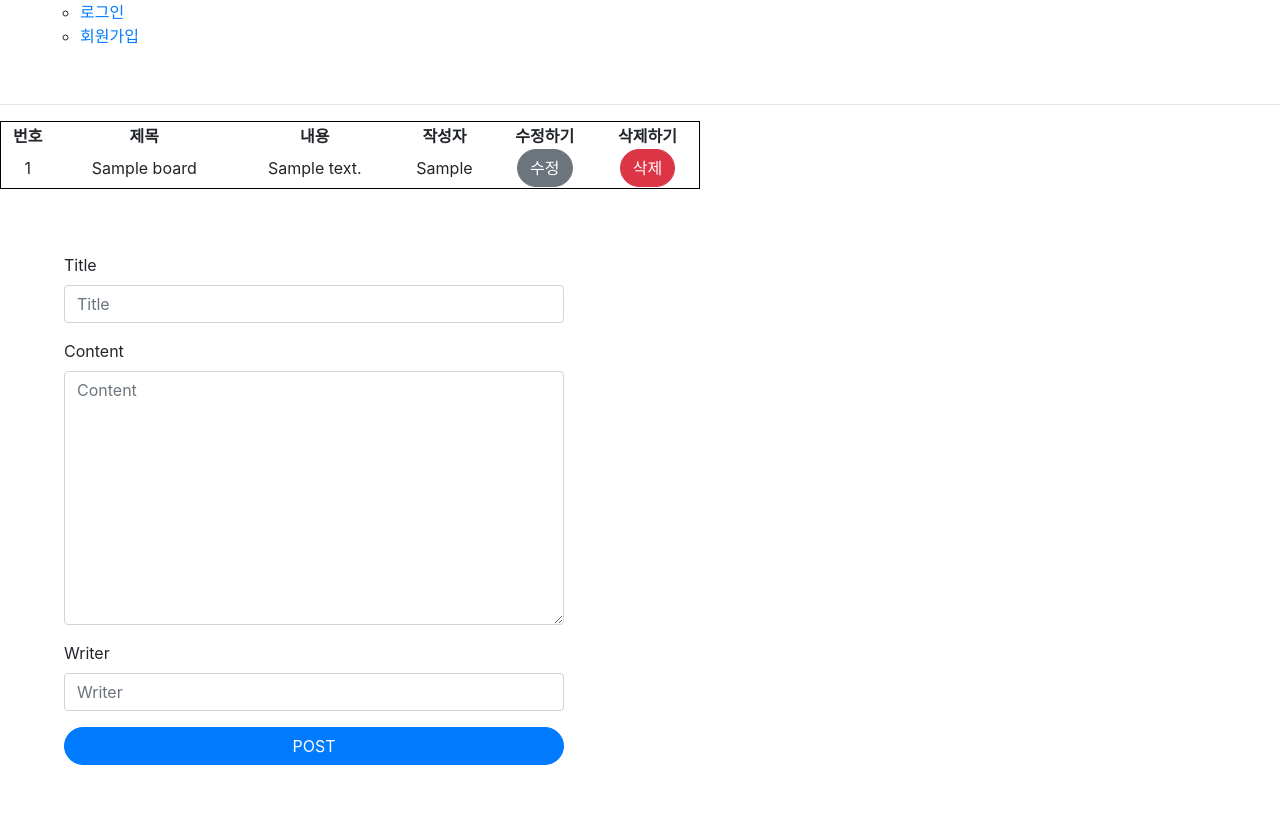
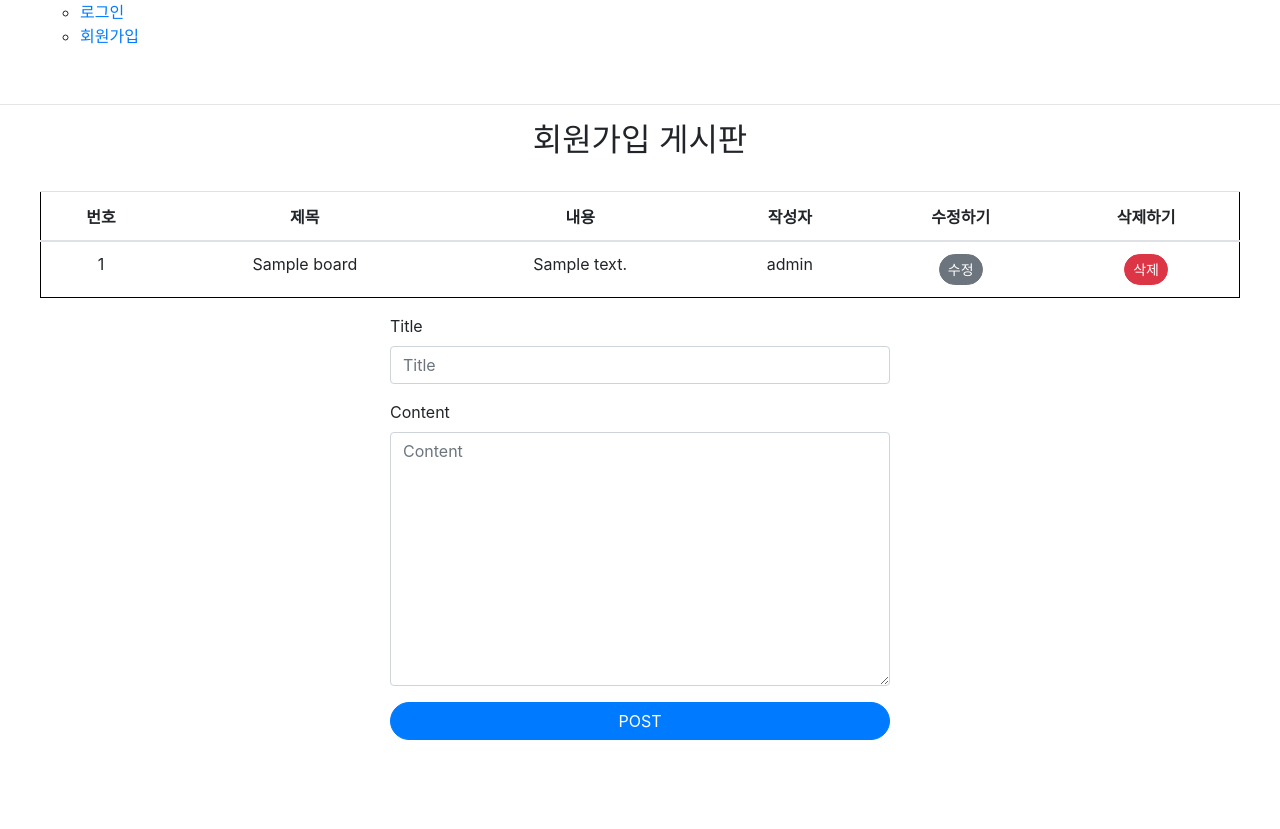
Before and after one commit to seokjr/AIcapston2, a Django app: page / in a window 1280 px wide. After the commit the page ends 740 px from the top, so only its background shows below. Run offline with Django 4.2, Linux system fonts and the light colour scheme; data comes from the database, SQL or seed files in the repository; tables that the repository leaves empty hold one stand-in row (values such as "Sample post"); some libraries are stand-ins or nearby versions.

Commit message:
user별로 받을 수 있게

```diff
--- a/accounts/urls.py
+++ b/accounts/urls.py
@@ -6,5 +6,4 @@ urlpatterns = [
     path('home/login/', login, name='login'),
     path('home/logout/', logout, name='logout'),
     path('home/', home, name='home'),
-    path('signup2/', signup2, name='signup2'),
 ]
--- a/blog/forms.py
+++ b/blog/forms.py
@@ -5,4 +5,4 @@ from .models import *
 class BoardForm(ModelForm):
     class Meta:
         model = Board
-        fields = ['title', 'content', 'writer']
+        fields = ['title', 'content']
--- a/blog/models.py
+++ b/blog/models.py
@@ -13,4 +13,4 @@ class Post(models.Model):
 class Board(models.Model):
     title = models.CharField(max_length=20, null=True)
     content = models.TextField()
-    writer = models.CharField(max_length=20, null=True)
+    user = models.ForeignKey(User, on_delete=models.DO_NOTHING, null=True)
--- a/blog/templates/board.html
+++ b/blog/templates/board.html
@@ -1,10 +1,12 @@
 {% extends 'base.html' %}
 {% load bootstrap4 %}
 {% block content %}
-{% if board %}
-    <table style="text-align:center; width:700px; border:1px solid black;">
+<div style="width:1200px; margin:0px auto;">
+    <h2 style="text-align:center;">회원가입 게시판</h2><br>
+    {% if board %}
+    <table style="text-align:center; width:1200px; border:1px solid black;" class="table">
         <thead>
-            <tr>
+            <tr class="th_color">
                 <th>번호</th>
                 <th>제목</th>
                 <th>내용</th>
@@ -15,23 +17,24 @@
         </thead>
             {% for board_list in board %}
             <tbody>
-                <tr>
+                <tr class="td_color" >
                     <td>{{ board_list.pk }}</td>
                     <td>{{ board_list.title }}</td>
                     <td>{{ board_list.content }}</td>
-                    <td>{{ board_list.writer }}</td>
-                    <td><button class="btn btn-secondary rounded-pill" onclick="location.href='/edit/{{board_list.pk}}'">수정</button></td>
-                    <td><button class="btn btn-danger rounded-pill" onclick="location.href='/delete/{{board_list.pk}}'">삭제</button></td>
+                    <td>{{ board_list.user }}</td>
+                    <td><button class="btn btn-secondary btn-sm rounded-pill" onclick="location.href='/edit/{{board_list.pk}}'">수정</button></td>
+                    <td><button class="btn btn-danger btn-sm rounded-pill" onclick="location.href='/delete/{{board_list.pk}}'">삭제</button></td>
                 </tr>
             </tbody>
             {% endfor %}
     </table>
-{% endif %}
-    <div>
-        <form action="" method="POST" style="max-width:500px; margin:4rem;">
+    {% endif %}
+    <div style="width:500px; margin:0px auto;">
+        <form action="" method="POST" style="max-width:500px;">
             {% csrf_token %}
             {% bootstrap_form boardForm %}
             <button type="submit" class="btn btn-primary rounded-pill col-12">POST</button>
         </form>
     </div>
+</div>
 {% endblock %}
--- a/blog/views.py
+++ b/blog/views.py
@@ -1,51 +1,3 @@
-from django.shortcuts import render, redirect
-
-# Create your views here.
-from .forms import *
-from .models import *
-
-def board(request):
-    if request.method == 'POST':
-        title = request.POST['title']
-        content = request.POST['content']
-        writer = request.POST['writer']
-
-        board = Board(
-            title=title,
-            content=content,
-            writer=writer,
-        )
-        board.save()
-        return redirect('board')
-    else:
-        boardForm = BoardForm
-        board = Board.objects.all()
-        context = {
-            'boardForm': boardForm,
-            'board': board,
-        }
-        return render(request, 'board.html', context)
-
-def boardDelete(request, pk):
-    board = Board.objects.get(id=pk)
-    board.delete()
-    return redirect('board')
-
-def boardEdit(request, pk):
-    board = Board.objects.get(id=pk)
-    if request.method == "POST":
-        board.title = request.POST['title']
-        board.content = request.POST['content']
-        board.writer = request.POST['writer']
-
-        board.save()
-        return redirect('board')
-
-    else:
-        boardForm = BoardForm
-        return render(request, 'update.html', {'boardForm':boardForm})
-
-'''
 from django.shortcuts import render, redirect
 
 # Create your views here.
@@ -92,4 +44,3 @@ def boardDelete(request, pk):
     board = Board.objects.get(id=pk)
     board.delete()
     return redirect('board')
-'''
--- a/mysite/settings.py
+++ b/mysite/settings.py
@@ -130,8 +130,8 @@ USE_TZ = True
 # https://docs.djangoproject.com/en/4.1/howto/static-files/
 
 # accounts 만들기 전
-STATIC_URL = '/static/'
-STATIC_ROOT = os.path.join(BASE_DIR, 'static')
+# STATIC_URL = '/static/'
+# STATIC_ROOT = os.path.join(BASE_DIR, 'static')
 
 # accounts 만든 후
 STATIC_URL = '/static/'
```
Also changed, not shown: accounts/templates/signup2.html (deleted, +0 -12 lines), accounts/views.py (+2 -17 lines), blog/migrations/0002_board.py, blog/migrations/0003_remove_board_writer_board_user.py (added).
